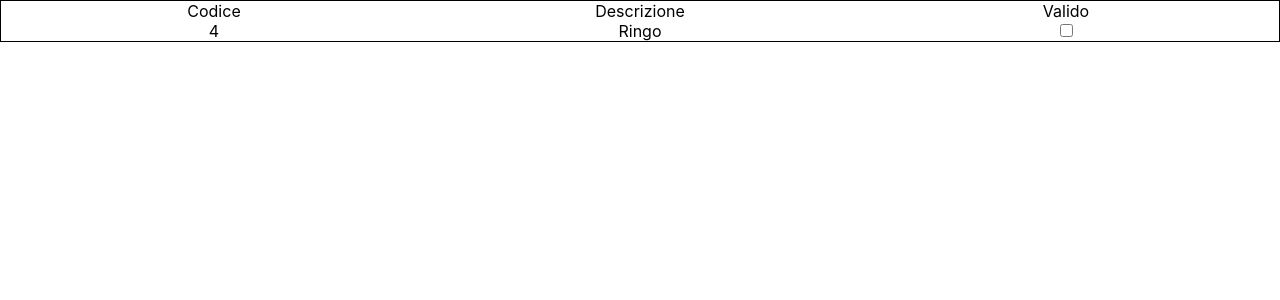
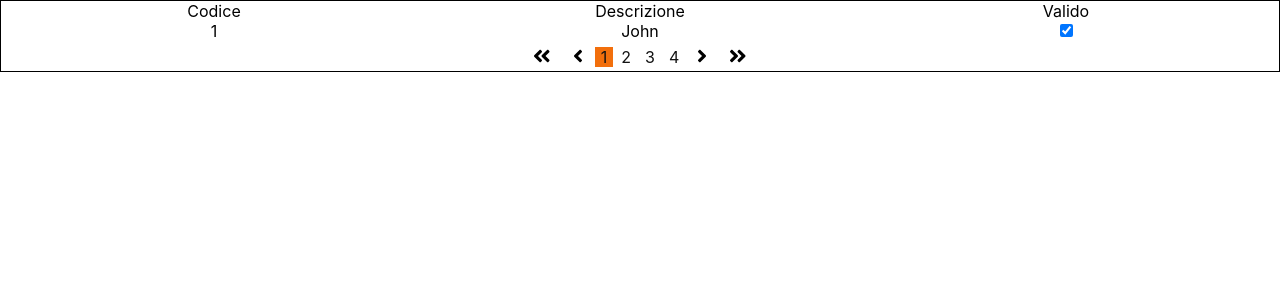
Before and after one commit to scosmaa/yart, a React (Create React App) app: page / in a window 1280 px wide. Shown: the top 300 px of the page. Built offline with nearby package versions, Linux system fonts and the light colour scheme.

Commit message:
Table paginator

```diff
--- a/package.json
+++ b/package.json
@@ -3,6 +3,9 @@
   "version": "0.1.0",
   "private": true,
   "dependencies": {
+    "@fortawesome/fontawesome-svg-core": "^1.2.12",
+    "@fortawesome/free-solid-svg-icons": "^5.6.3",
+    "@fortawesome/react-fontawesome": "^0.1.3",
     "lodash": "^4.17.11",
     "prop-types": "^15.6.2",
     "react": "^16.7.0",
--- a/src/Components/Table.jsx
+++ b/src/Components/Table.jsx
@@ -3,7 +3,7 @@ import React, { Component } from 'react'
 import PropTypes from 'prop-types'
 
 import {orderBy} from 'lodash'
-
+import TablePaginator from './TablePaginator/TablePaginator'
 import './Table.scss'
 
 export default class Table extends Component {
@@ -32,11 +32,22 @@ export default class Table extends Component {
 
         this.state.data = data
       }
+
+      this._changePage = this._changePage.bind(this)
     }
 
     paginate (array, page_size, page_number) {
         --page_number; // because pages logically start with 1, but technically with 0
         return array.slice(page_number * page_size, (page_number + 1) * page_size);
+      }
+
+      _changePage(data, pageSize, pageNumber) {
+          debugger
+          const newPage = this.paginate(data, pageSize, pageNumber)
+          this.setState({
+              data: newPage,
+              curentPage: pageNumber
+          })
       }
 
     _makeInternalId(columns) {
@@ -71,12 +82,13 @@ export default class Table extends Component {
     }
 
     render() {
-        const {data, columns} = this.state
+        const {data, columns, pageSize, currentPage, originalData} = this.state
 
         return (
         <div className="yart">
             {this._createHeader(columns)}
             {this._createBody(data, columns)}
+            <TablePaginator totalItems={originalData.length} pageSize={pageSize} selectedPage={currentPage} onChangePage={(index) => this._changePage(originalData, pageSize, index)}></TablePaginator>
         </div>
         )
     }
@@ -134,6 +146,6 @@ Table.defaultProps = {
     columns: [],
     sortField: null,
     sortDirection: null,
-    pageSize: 3,
-    currentPage: 2
+    pageSize: 1,
+    currentPage: 1
   };
--- /dev/null
+++ b/src/Components/TablePaginator/TablePaginator.jsx
@@ -0,0 +1,106 @@
+import React, { Component } from 'react'
+import { FontAwesomeIcon } from '@fortawesome/react-fontawesome'
+import { faAngleLeft, faAngleDoubleLeft, faAngleRight, faAngleDoubleRight } from '@fortawesome/free-solid-svg-icons'
+
+import './TablePaginator.scss'
+
+export default class TablePaginator extends Component {
+    constructor(props) {
+        super(props)
+        this.state = {
+            selectedPage: props.selectedPage
+        }
+
+        this.goToLastPage = this.goToLastPage.bind(this)
+        this.goToFirstPage = this.goToFirstPage.bind(this)
+        this.incPage = this.incPage.bind(this)
+        this.decPage = this.decPage.bind(this)
+    }
+
+    render() {
+        return <div className="mw-table-paginator">{this.renderPagesNumber()}</div>
+    }
+
+    renderPagesNumber() {
+        const numberOfPages = parseInt(this.props.totalItems / this.props.pageSize)
+        debugger
+        const result = [
+            <span key="faAngleDoubleLeft" className="page-arrow" onClick={this.goToFirstPage}>
+                <FontAwesomeIcon icon={faAngleDoubleLeft} onClick={this.goToFirstPage} />
+            </span>,
+            <span key="faAngleLeft" className="page-arrow" onClick={this.decPage}>
+                <FontAwesomeIcon icon={faAngleLeft} />
+            </span>
+        ]
+        if (this.state.selectedPage <= 5) {
+            const maxNumber = numberOfPages < 9 ? numberOfPages : 9
+            for (let index = 1; index < maxNumber + 1; index++) {
+                result.push(
+                    <span
+                        key={index}
+                        className={'page-selector ' + (this.state.selectedPage === index ? 'selected' : '')}
+                        onClick={() => this.setNewPage(index)}
+                    >
+                        {index}
+                    </span>
+                )
+            }
+        } else {
+            const maxNumber = this.state.selectedPage + 4 < numberOfPages ? this.state.selectedPage + 4 : numberOfPages
+            for (let index = this.state.selectedPage - 4; index < maxNumber + 1; index++) {
+                result.push(
+                    <span
+                        key={index}
+                        className={'page-selector ' + (this.state.selectedPage === index ? 'selected' : '')}
+                        onClick={() => this.setNewPage(index)}
+                    >
+                        {index}
+                    </span>
+                )
+            }
+        }
+
+        result.push(
+            <span key="faAngleRight" className="page-arrow" onClick={this.incPage}>
+                <FontAwesomeIcon icon={faAngleRight} />
+            </span>
+        )
+        result.push(
+            <span key="faAngleDoubleRight" className="page-arrow" onClick={this.goToLastPage}>
+                <FontAwesomeIcon icon={faAngleDoubleRight} />
+            </span>
+        )
+        return result
+    }
+
+    setNewPage(index) {
+        this.setState({
+            selectedPage: index
+        })
+        if (this.props.onChangePage) {
+            this.props.onChangePage(index)
+        }
+    }
+
+    goToFirstPage() {
+        this.setNewPage(1)
+    }
+
+    incPage() {
+        const numberOfPages = parseInt(this.props.totalItems / this.props.pageSize) + 1
+        if (this.state.selectedPage < numberOfPages - 1) {
+            this.setNewPage(this.state.selectedPage + 1)
+        }
+    }
+
+    decPage() {
+        if (this.state.selectedPage > 1) {
+            this.setNewPage(this.state.selectedPage - 1)
+        }
+    }
+
+    goToLastPage() {
+        const numberOfPages = parseInt(this.props.totalItems / this.props.pageSize)
+        this.setNewPage(numberOfPages)
+    }
+}
--- /dev/null
+++ b/src/Components/TablePaginator/TablePaginator.scss
@@ -0,0 +1,53 @@
+$header_height: 30px;
+
+.mw-table-paginator {
+    height: $header_height;
+    line-height: $header_height;
+    text-align: center;
+    .page-selector {
+        user-select: none;
+        padding: 0 6px;
+        text-decoration: none;
+        margin: 6px 1px 0;
+        color: #131313;
+        cursor: pointer;
+        &.selected {
+            background-color: #f26f0c;
+        }
+        &:hover:not(.selected) {
+            background-color: #585858;
+            cursor: pointer;
+        }
+    }
+    .page-arrow {
+        user-select: none;
+        cursor: pointer;
+        font-size: 20px;
+        text-decoration: none;
+        transition: background-color 0.3s;
+        margin: 6px 1px 0;
+        padding: 0 10px;
+        &:hover {
+            background-color: #585858;
+            cursor: pointer;
+        }
+    }
+}
+.mw-c-white-theme {
+    .mw-table-paginator {
+        background-color: #e5e5e5;
+        color: #606060;
+    }
+    .page-selector {
+        color: #606060;
+        &:hover:not(.selected) {
+            background-color: silver;
+            cursor: pointer;
+        }
+    }
+    .page-arrow {
+        &:hover {
+            background-color: silver;
+        }
+    }
+}
```
Also changed, not shown: 1 other file (tests, documents, lock files or other folders).
